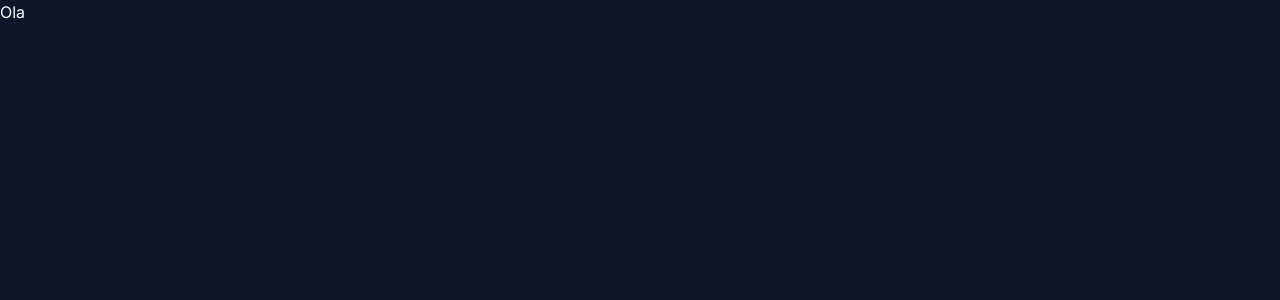
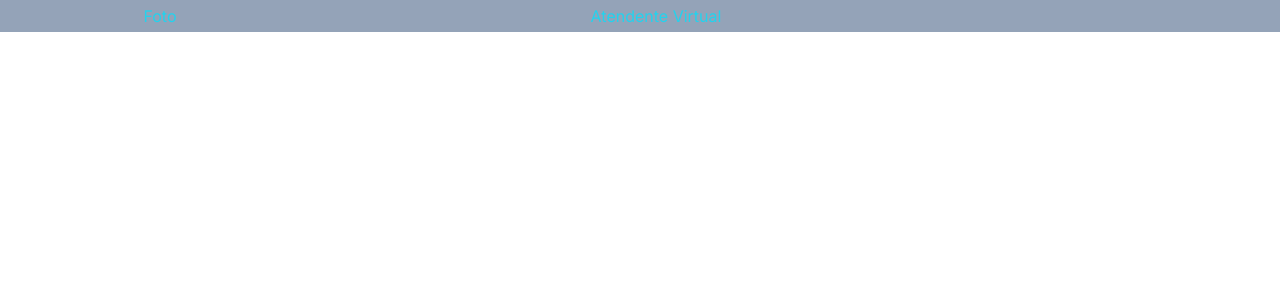
Before and after one commit to NathanAtaliba/React_Project, a React (Vite) app in the folder my-app/: page / in a window 1280 px wide. Shown: the top 300 px of the page. Built offline with nearby package versions, Linux system fonts and the light colour scheme.

Commit message:
editando arquivos e modificando codigos para identificar o tailwindcss

```diff
--- a/my-app/index.html
+++ b/my-app/index.html
@@ -6,6 +6,7 @@
     <link rel="preconnect" href="https://fonts.gstatic.com" crossorigin>
     <link href="https://fonts.googleapis.com/css2?family=Inter:wght@400;500;600;700&display=swap" rel="stylesheet">
     <link rel="icon" type="image" href="/logo.png" />
+    <link rel="stylesheet" href="./src/index.css">
     <meta name="viewport" content="width=device-width, initial-scale=1.0" />
     <title>Atendente Virtual</title>
   </head>
--- a/my-app/src/App.tsx
+++ b/my-app/src/App.tsx
@@ -4,8 +4,9 @@ export function App() {
   //linha de cima(foto da atendente e nome da atendente)
   //campo de troca de mensagens (conversa entre o chat e o cliente)
   //campo para digitação das mensagens (campo para digitação do usuario)
-  <div className="w-full bg-transparent text-3xl font-semibold tracking-tight outline-none placeholder:text-slate-500">
-Ola
+  <div className= 'bg-slate-400 text-center flex flex-row items-stretch space-x-4'>
+    <div className='basis-1/4 p-1 text-cyan-400'>Foto</div>
+    <div className='basis-1/2 p-1 text-cyan-400'>Atendente Virtual</div>
   </div>
   )
 }
--- a/my-app/tailwind.config.js
+++ b/my-app/tailwind.config.js
@@ -1,8 +1,7 @@
 /** @type {import('tailwindcss').Config} */
 export default {
   content: [
-    "./src/**/*.{html,js}",
-    "./index.html",
+    "./src/**/*.{js,jsx,ts,tsx}",
   ],
     theme: {
       extend: {
```
Also changed, not shown: my-app/package.json (+7 -6 lines), 1 other file (tests, documents, lock files or other folders).
